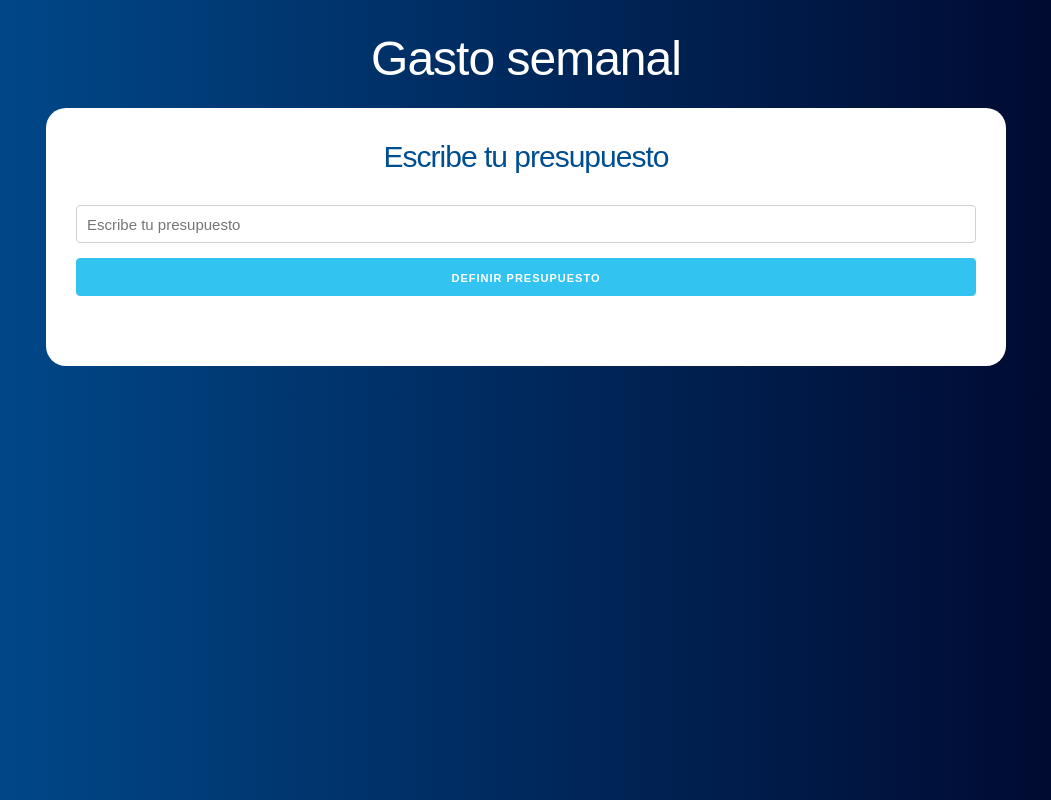
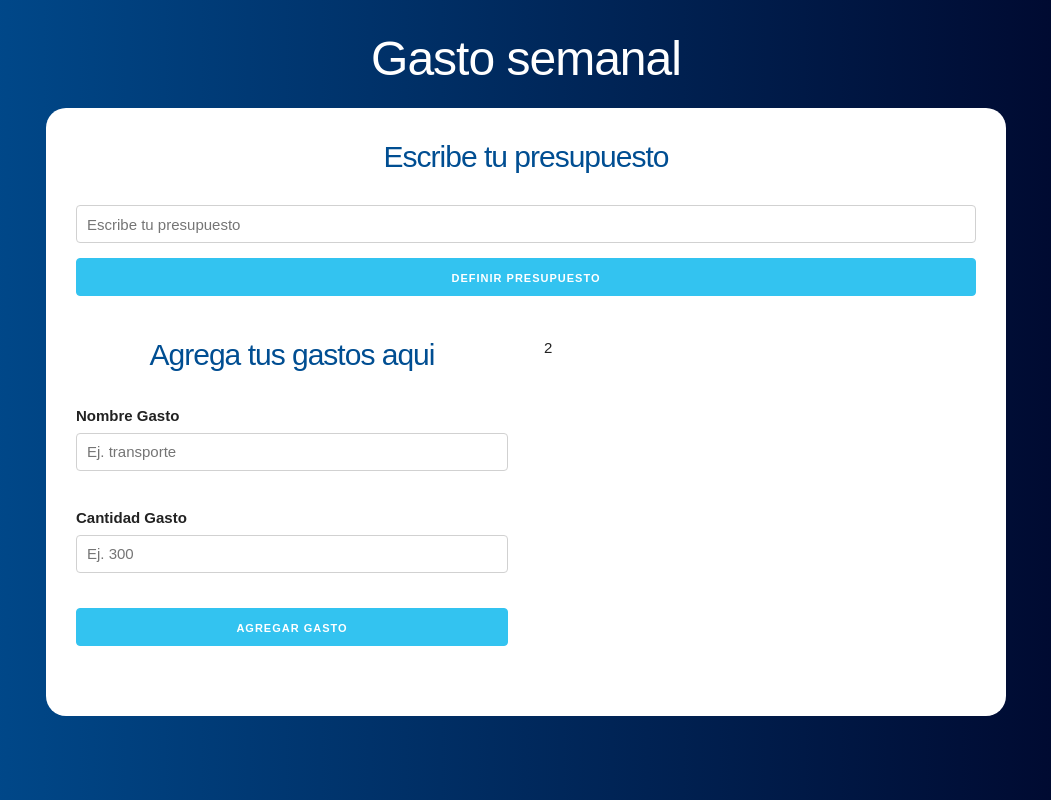
Before and after one commit to eskalona17/react-budget-app, a React (Create React App) app: page / in a window 1280 px wide. Shown: the whole page, without its empty margins (114-1165 px from the left). Built offline with nearby package versions, Linux system fonts and the light colour scheme.

Commit message:
creating another form component

```diff
--- a/src/App.js
+++ b/src/App.js
@@ -1,13 +1,28 @@
 import React, { useState, useEffect } from "react";
 import Pregunta from "./components/Pregunta";
+import Formulario from './components/Formulario'
 
 function App() {
+  //definir el state
+  const [presupuesto, guardarPresupuesto] = useState(0);
+  const [restante, guardarRestante] = useState(0);
   return (
     <div className="container">
       <header>
         <h1>Gasto semanal</h1>
         <div className="contenido-principal contenido">
-          <Pregunta />
+          <Pregunta
+            guardarPresupuesto={guardarPresupuesto}
+            guardarRestante={guardarRestante}
+          />
+          <div className="row">
+            <div className="one-half column">
+              <Formulario />
+            </div>
+            <div className="one-half column">
+              2
+            </div>
+          </div>
         </div>
       </header>
     </div>
--- /dev/null
+++ b/src/components/Formulario.js
@@ -0,0 +1,28 @@
+import React, { useState } from "react";
+
+const Formulario = () => {
+  return (
+    <form action="">
+      <h2>Agrega tus gastos aqui</h2>
+      <div className="campo">
+        <label htmlFor="">Nombre Gasto</label>
+        <input
+          type="text"
+          className="u-full-width"
+          placeholder="Ej. transporte"
+        />
+      </div>
+      <div className="campo">
+        <label htmlFor="">Cantidad Gasto</label>
+        <input
+          type="text"
+          className="u-full-width"
+          placeholder="Ej. 300"
+        />
+      </div>
+      <input type="submit" className="button-primary u-full-width" value="Agregar gasto"/>
+    </form>
+  );
+};
+
+export default Formulario;
--- a/src/components/Pregunta.js
+++ b/src/components/Pregunta.js
@@ -1,7 +1,7 @@
 import React, { useState } from "react";
 import Error from './Error'
 
-const Pregunta = () => {
+const Pregunta = ({ guardarPresupuesto, guardarRestante }) => {
   //definir el state
   const [ cantidad, guardarCantidad ] = useState(0);
   const [ error, guardarError ] = useState(false)
@@ -22,6 +22,8 @@ const Pregunta = () => {
 
       //si se pasa la validación
       guardarError(false)
+      guardarPresupuesto(cantidad)
+      guardarRestante(cantidad)
   }
   return (
     <>
```
